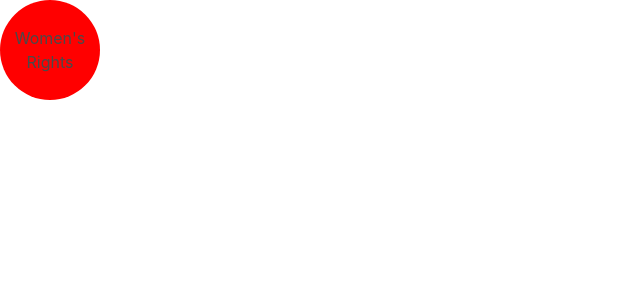
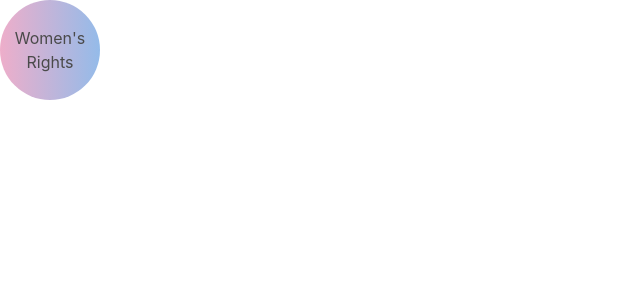
Before and after one commit to simenhaga/Smidig-prosjekt-Meliora-Impact, a React (Create React App) app: page / in a window 1280 px wide. Shown: the top 300 px of the page, without its empty margins (0-640 px from the left). Built offline with nearby package versions, Linux system fonts and the light colour scheme.

Commit message:
Gradient on bubble

```diff
--- a/src/index.css
+++ b/src/index.css
@@ -1,5 +1,6 @@
 .bubble{
-    background-color: red;
+    background: rgb(238,174,202);
+    background: linear-gradient(90deg, rgba(238,174,202,1) 0%, rgba(148,187,233,1) 100%);
     width: 100px;
     height: 100px;
     border-radius: 100%;
@@ -13,4 +14,5 @@
 
 .bubble-large {
     transform: scale(1.5);
+    background: linear-gradient(90deg, rgba(148,187,233,1) 0%, rgba(238,174,202,1) 100%);
 }
```
